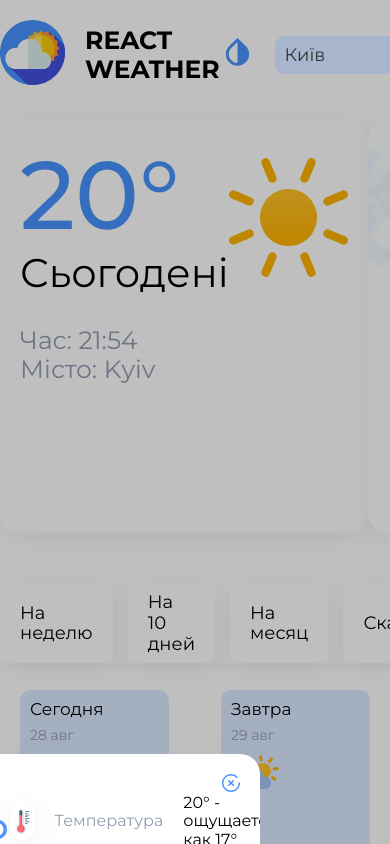
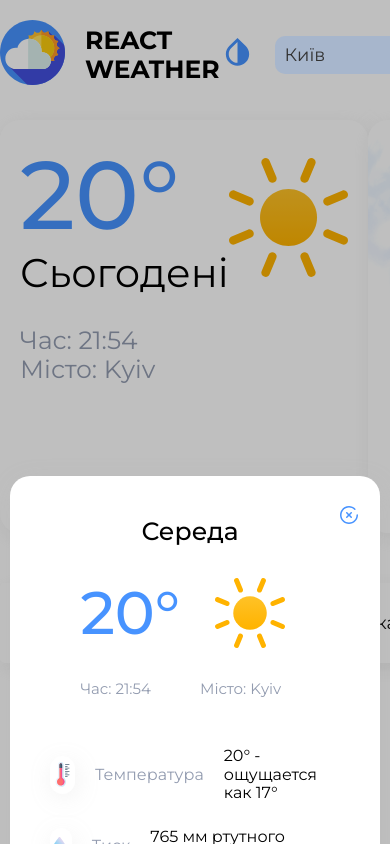
Before and after one commit to ArtomkIvanher/pet_proj1, a React (Create React App) app: page / in a window 390 px wide. Shown: the top 844 px of the page. Built offline with nearby package versions, Linux system fonts and the light colour scheme.

Commit message:
popup upgrade(adaptive)

```diff
--- a/src/shared/Popup/Popup.module.scss
+++ b/src/shared/Popup/Popup.module.scss
@@ -1,12 +1,20 @@
 @import '../../styles/variables.scss';
 
+.blur {
+	position: absolute;
+	z-index: 100;
+	width: 100%;
+	height: 100%;
+	background-color: rgba(0, 0, 0, 0.25);
+	display: flex;
+	align-items: center;
+	justify-content: center;
+}
+
 .popup {
-	position: absolute;
-	top: 50%;
-	left: calc(50% - 325px);
+	margin: 0 10px;
 	z-index: 1000;
 	display: flex;
-	align-items: center;
 	justify-content: space-between;
 	padding: 40px;
 	max-width: 750px;
@@ -17,18 +25,17 @@
 	box-shadow: $box-shadow;
 }
 
-.blur {
-	position: absolute;
-	z-index: 100;
-	width: 100%;
-	height: 100%;
-	background-color: rgba(0, 0, 0, 0.25);
+.wrapper {
+	display: flex;
+	justify-content: center;
+	flex-wrap: wrap;
+	gap: 50px;
 }
 
 .close {
-	position: absolute;
-	right: 20px;
-	top: 20px;
+	position: relative;
+	right: -10px;
+	top: -10px;
 	cursor: pointer;
 	svg {
 		transition: 0.3s;
@@ -41,6 +48,9 @@
 }
 
 .day {
+	display: flex;
+	flex-direction: column;
+	flex-wrap: wrap;
 	.day_temp {
 		font-weight: 500;
 		font-size: 60px;
@@ -52,6 +62,7 @@
 		line-height: 30px;
 		color: $light-color;
 		margin-bottom: 12px;
+		font-weight: 500;
 	}
 	.day_img {
 		svg {
@@ -65,8 +76,31 @@
 		font-size: 12px;
 		color: $base-color;
 	}
-	.day_time {
-	}
-	.day_city {
+}
+
+@media (max-width: 714px) {
+	.day {
+		display: grid;
+		grid-template-columns: repeat(2, 1fr);
+		grid-template-rows: repeat(3, auto);
+		gap: 20px;
+		.day_name {
+			grid-column: 1 / -1;
+			order: -1;
+			text-align: center;
+		}
+		.day_img {
+			display: flex;
+			align-items: center;
+			justify-content: center;
+			svg {
+				width: 70px;
+				height: 70px;
+			}
+		}
+		.day_time,
+		.day_city {
+			font-size: 15px;
+		}
 	}
 }
--- a/src/shared/Popup/Popup.tsx
+++ b/src/shared/Popup/Popup.tsx
@@ -30,8 +30,9 @@ export const Popup = ({}: Props) => {
 	]
 	return (
 		<>
-			<div className={s.blur}></div>
+			<div className={s.blur}>
 				<div className={s.popup}>
+					<div className={s.wrapper}>
 						<div className={s.day}>
 							<div className={s.day_temp}>20°</div>
 							<div className={s.day_name}>Середа</div>
@@ -50,8 +51,10 @@ export const Popup = ({}: Props) => {
 								<ThisDayItem key={item.icon_id} item={item} />
 							))}
 						</div>
+					</div>
 					<div className={s.close}>
 						<GlobalSvgSelector id='close' />
+					</div>
 				</div>
 			</div>
 		</>
```
Lines whose indentation alone changed are shown as unchanged.
